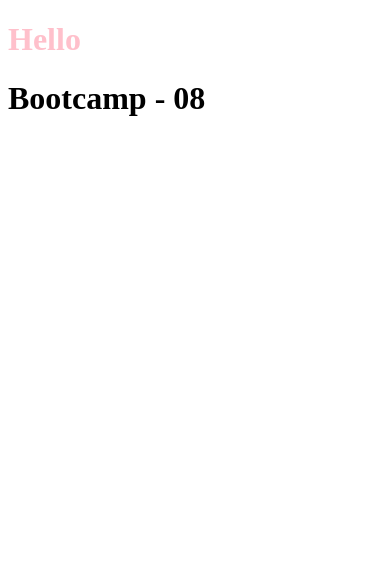
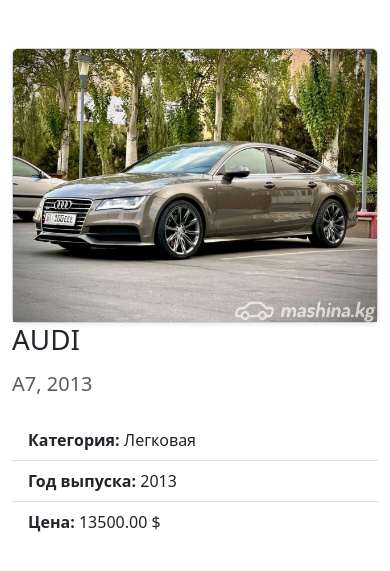
Before and after one commit to Bilalchik/BilalHoldingBootcamp, a Django app: template app/templates/app/car_detail.html in a window 390 px wide. Shown: the top 571 px of the page. Run offline with Django 4.2, Linux system fonts and the light colour scheme; the template is opened without the code that fills it: values that come from a table or form of the project are taken from there, others are empty; data comes from the database, SQL or seed files in the repository; both versions use the stored data as it was after the commit.

Commit message:
Логика создания объекта Car

```diff
--- a/app/models.py
+++ b/app/models.py
@@ -11,9 +11,9 @@ class Category(models.Model):
 class Car(models.Model):
     title = models.CharField(max_length=123)
     model = models.CharField(max_length=123)
-    category = models.ForeignKey(Category, on_delete=models.PROTECT)
+    category = models.ForeignKey(Category, on_delete=models.PROTECT, blank=True, null=True)
     year = models.PositiveSmallIntegerField()
-    image = models.ImageField(upload_to='media/car_images')
+    image = models.ImageField(upload_to='media/car_images', blank=True, null=True)
     price = models.DecimalField(decimal_places=2, max_digits=12)
 
     def __str__(self):
--- a/app/templates/app/car_detail.html
+++ b/app/templates/app/car_detail.html
@@ -3,17 +3,41 @@
 <head>
     <meta charset="UTF-8">
     <title>Title</title>
+    <link href="https://cdn.jsdelivr.net/npm/bootstrap@5.3.7/dist/css/bootstrap.min.css" rel="stylesheet" integrity="sha384-LN+7fdVzj6u52u30Kp6M/trliBMCMKTyK833zpbD+pXdCLuTusPj697FH4R/5mcr" crossorigin="anonymous">
+    <script src="https://cdn.jsdelivr.net/npm/bootstrap@5.3.7/dist/js/bootstrap.bundle.min.js" integrity="sha384-ndDqU0Gzau9qJ1lfW4pNLlhNTkCfHzAVBReH9diLvGRem5+R9g2FzA8ZGN954O5Q" crossorigin="anonymous"></script>
+    <script src="https://cdn.jsdelivr.net/npm/@popperjs/core@2.11.8/dist/umd/popper.min.js" integrity="sha384-I7E8VVD/ismYTF4hNIPjVp/Zjvgyol6VFvRkX/vR+Vc4jQkC+hVqc2pM8ODewa9r" crossorigin="anonymous"></script>
+<script src="https://cdn.jsdelivr.net/npm/bootstrap@5.3.7/dist/js/bootstrap.min.js" integrity="sha384-7qAoOXltbVP82dhxHAUje59V5r2YsVfBafyUDxEdApLPmcdhBPg1DKg1ERo0BZlK" crossorigin="anonymous"></script>
 </head>
-<style>
-    .mt {
-        color: pink;
-    }
-</style>
 
 <body>
 
-    <h1 class="mt">Hello</h1>
-    <h1>Bootcamp - 08</h1>
+<div class="container my-5">
+  <div class="row">
+    <div class="col-md-6">
+      <div class="card shadow-sm">
+        <img src="{{ car.image.url }}" class="card-img-top" alt="{{ car.title }}">
+      </div>
+    </div>
+    <div class="col-md-6">
+      <h1 class="mb-3">{{ car.title }}</h1>
+      <h5 class="text-muted mb-4">{{ car.model }}, {{ car.year }}</h5>
 
+      <ul class="list-group list-group-flush mb-4">
+        <li class="list-group-item">
+          <strong>Категория:</strong>
+          {{ car.category.title }}
+        </li>
+        <li class="list-group-item">
+          <strong>Год выпуска:</strong>
+          {{ car.year }}
+        </li>
+        <li class="list-group-item">
+          <strong>Цена:</strong>
+          {{ car.price }} $
+        </li>
+      </ul>
+    </div>
+  </div>
+</div>
 </body>
 </html>
--- a/app/templates/app/index.html
+++ b/app/templates/app/index.html
@@ -18,17 +18,23 @@
 </style>
 <body>
     <br><br><br>
+        <a href="{% url 'car_create' %}"><button type="button" class="btn btn-primary">Создать</button></a>
+    <br><br><br>
     <div class="row row-cols-1 row-cols-md-2 g-4">
       {% for car in cars %}
         <div class="col" style="width: 25%;">
               <div class="card">
+                  <a href="{% url 'detail' car.id %}">
                 <img src="{{ car.image.url }}" class="card-img-top" alt="...">
                 <div class="card-body">
                   <h5 class="card-title">{{ car.title }}</h5>
                   <p class="card-text">This is a longer card with supporting text below as a natural lead-in to additional content. This content is a little bit longer.</p>
                 </div>
+                      </a>
               </div>
+
         </div>
+
       {% endfor %}
     </div>
 
--- a/app/urls.py
+++ b/app/urls.py
@@ -3,5 +3,7 @@ from . import views
 
 
 urlpatterns = [
-    path('index/', views.index_view)
+    path('', views.index_view, name='index'),
+    path('car_detail/<int:car_id>/', views.car_detail_view, name='detail'),
+    path('car_create/', views.car_create_view, name='car_create')
 ]
```
Also changed, not shown: app/templates/app/car_create.html (added, +42 -0 lines), app/views.py (+28 -3 lines), app/migrations/0002_alter_car_category_alter_car_image.py (added), db.sqlite3, media/media/car_images/3.jpeg (added), media/media/car_images/911.jpeg (added), media/media/car_images/911_LsRGhiA.jpeg (added), media/media/car_images/911_ur2heE7.jpeg (added), media/media/car_images/Camry70.jpeg (added), media/media/car_images/bmw_x5m.jpeg (added). Lines whose indentation alone changed are shown as unchanged.
